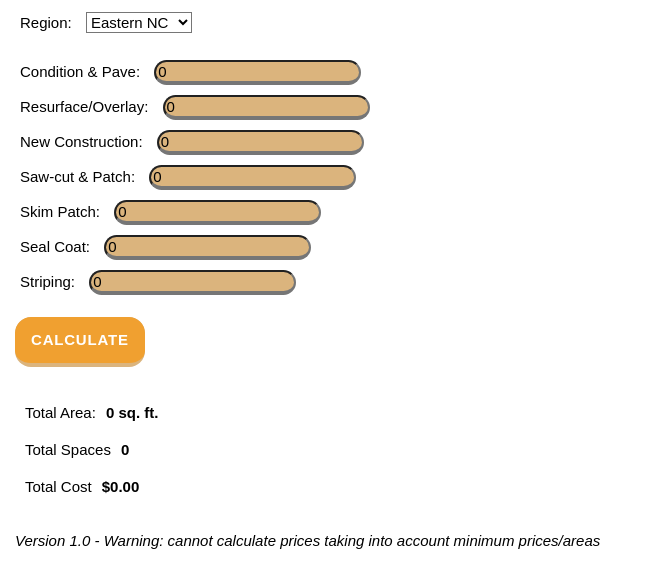
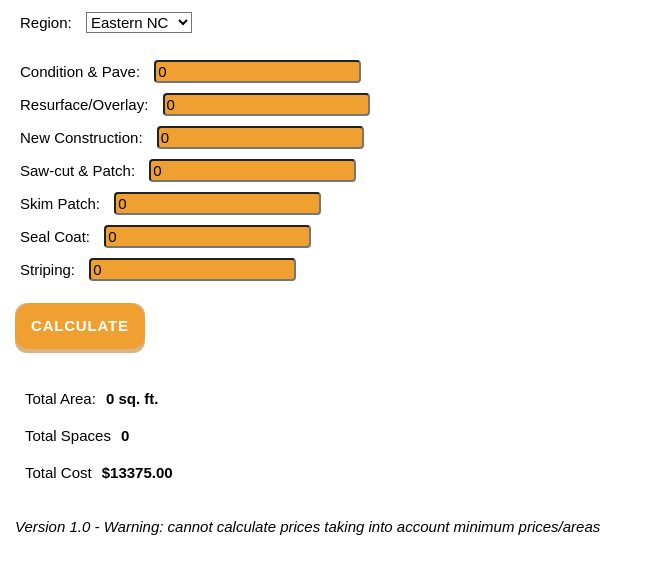
Before and after one commit to catnnemo/calculator, a plain HTML site: page index.html in a window 1280 px wide. Both pictures are taken after a click on the button "CALCULATE". Shown: the part 218-800 px from the top of the page, without its empty margins (0-648 px from the left). Drawn offline with Linux system fonts and the light colour scheme.

Commit message:
added minimum calculator

```diff
--- a/calculator.js
+++ b/calculator.js
@@ -280,19 +280,6 @@ function area_code(area) {
     }
 }
 
-//TO DO: add in minimum price adjustments
-function adjustForPaveMinimumPrice(region, type, area, price){
-  var price_min = data[region].pave_price_minimum;
-  if (area < data[region][type].min){
-    return price_min;
-  } else if (price < price_min){
-    return price_min;
-  } else {
-    return price;
-  }
-}
-
-let condition_pave = document.getElementById("condition_pave");
 
 //added auto updater
 
@@ -302,15 +289,37 @@ region.addEventListener('change', (Event)=> {
 })
 
 condition_pave.addEventListener("input",(Event)=>{
-  if (condition_pave.value == ""){
-    console.log("value length is empty");
-    condition_pave.value = 0;
-  } else if (condition_pave.value >= 0){
-    console.log("value is zero or more");
-  }
+
   calculate();
 })
 
+//TO DO: add in minimum price adjustments - done!
+
+//problem to fix: don't evaluate minimum if area is zero
+
+function adjustForPaveMinimumPrice(region, type, area, price){
+  var price_min = data[region].pave_price_minimum;
+  if (area < data[region][type].min){
+    return price_min;
+  } else if (price < price_min){
+    return price_min;
+  } else if (area === 0){
+    return 0;
+  } else {
+    return price;
+  }
+}
+
+function adjustForSealMinimumPrice(region, type, area, price){
+  var price_min = data[region].seal_price_minimum;
+  if (area < data[region][type].min){
+    return price_min;
+  } else if (price < price_min){
+    return price_min;
+  } else {
+    return price;
+  }
+}
 
 // calculate function can't handle numbers with commas
 // add data validation and cleaning
@@ -335,8 +344,20 @@ function calculate(){
 
   var stripe_cost = 50 * parseFloat(document.getElementById("striping").value);
 
-  //condition_pave_cost = adjustForPaveMinimumPrice(region, "condition_pave", condition_pave_area, condition_pave_cost);
 
+  condition_pave_cost = adjustForPaveMinimumPrice(region,"condition_pave",condition_pave_area,condition_pave_cost);
+  resurface_overlay_cost = adjustForPaveMinimumPrice(region,"resurface_overlay",resurface_overlay_area,resurface_overlay_cost);
+  new_construction_cost = adjustForPaveMinimumPrice(region,"new_construction",new_construction_area,new_construction_cost);
+  saw_cut_patch_cost = adjustForPaveMinimumPrice(region,"saw_cut_patch",saw_cut_patch_area,saw_cut_patch_cost);
+  skim_patch_cost = adjustForPaveMinimumPrice(region,"skim_patch",skim_patch_area,skim_patch_cost);
+  seal_coat_cost = adjustForSealMinimumPrice(region,"seal_coat",seal_coat_area,saw_cut_patch_cost);
+
+  console.log("c&p "+condition_pave_cost);
+  console.log("re "+resurface_overlay_cost);
+  console.log("new "+new_construction_cost);
+  console.log("saw "+saw_cut_patch_cost);
+  console.log("skim "+skim_patch_cost);
+  console.log("seal "+seal_coat_cost)
 
   //display result
   document.getElementById("total_area").innerHTML = parseFloat(condition_pave_area + resurface_overlay_area + new_construction_area +
--- a/style_calc.css
+++ b/style_calc.css
@@ -10,10 +10,10 @@
 }
 
 .input{
-    border-radius: 16px;
-    border-width: 2px 2px 4px;
+    border-radius: 4px;
+    border-width: 2px 2px 2px;
     box-sizing: border-box;
-    background-color: #dbb47d;
+    background-color: #f0a030;
 }
 
 body{
@@ -42,7 +42,7 @@ body{
   appearance: button;
   background-color: #dbb47d;
   border: solid transparent;
-  border-radius: 16px;
+  border-radius: 12px;
   border-width: 0 0 4px;
   box-sizing: border-box;
   color: #FFFFFF;
```
